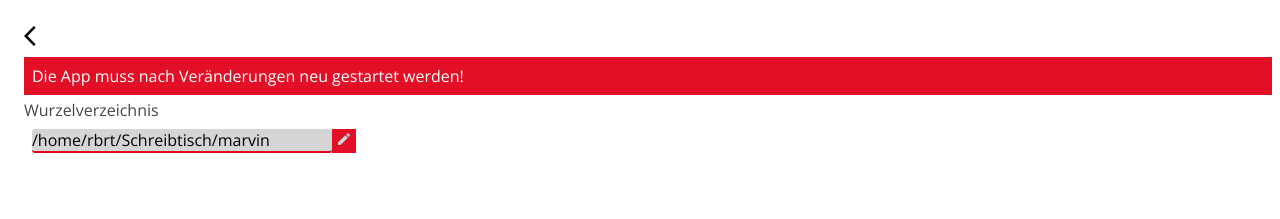
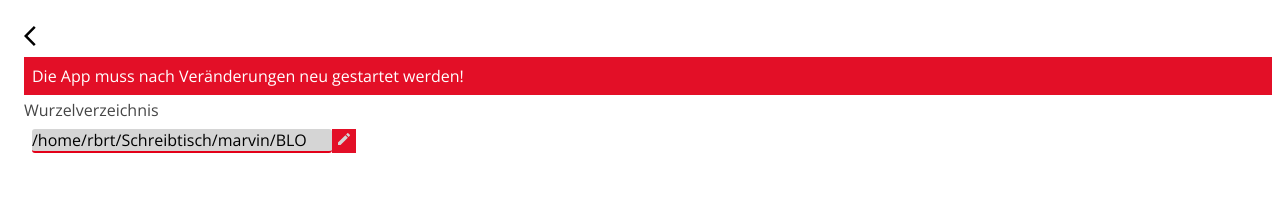
Before and after one commit to rnsrk/marvin, a React app: page /#/settings in a window 1280 px wide. Shown: the top 219 px of the page. Built offline with nearby package versions, Linux system fonts and the light colour scheme.

Commit message:
add more style

```diff
--- a/resources/config/config.json
+++ b/resources/config/config.json
@@ -1,3 +1,3 @@
 {
-  "rootDir": "/home/rbrt/Schreibtisch/marvin"
+  "rootDir": "/home/rbrt/Schreibtisch/marvin/BLO"
 }
--- a/src/assets/css/styles.css
+++ b/src/assets/css/styles.css
@@ -166,7 +166,7 @@ label {
 }
 
 .open {
-  height: 500px;
+  height: 550px;
 }
 p {
   margin: 0;
```
